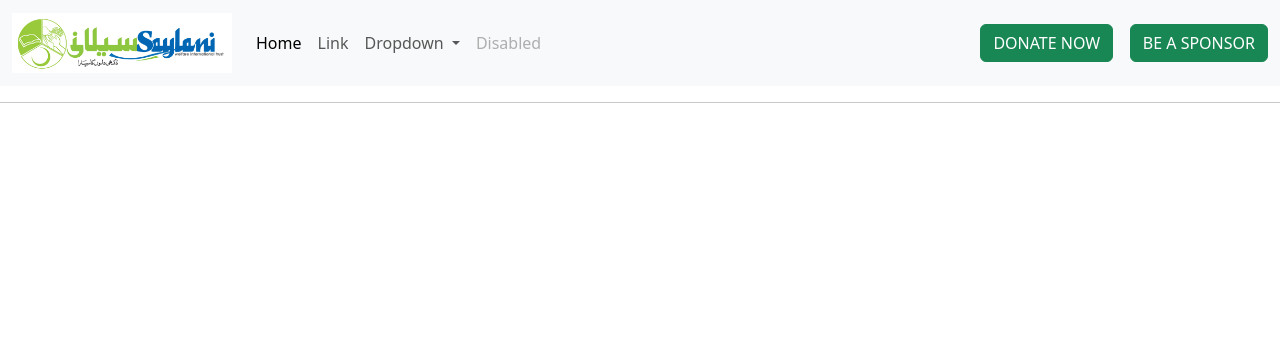
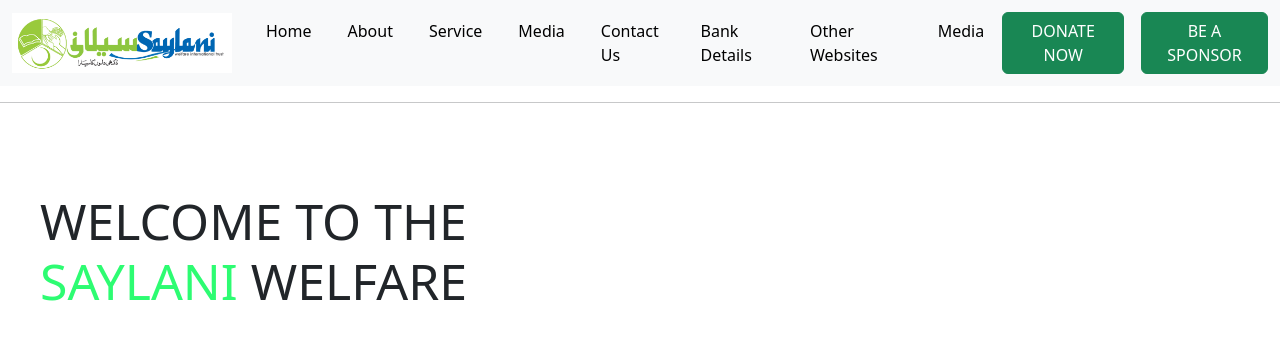
Before and after one commit to HasaanShah/Saylani-clone, a plain HTML site: page index.html in a window 1280 px wide. Drawn offline with nearby package versions, Linux system fonts and the light colour scheme.

Commit message:
add more css

```diff
--- a/index.html
+++ b/index.html
@@ -20,22 +20,30 @@
                 <a class="nav-link active" aria-current="page" href="#">Home</a>
               </li>
               <li class="nav-item">
-                <a class="nav-link" href="#">Link</a>
-              </li>
-              <li class="nav-item dropdown">
-                <a class="nav-link dropdown-toggle" href="#" role="button" data-bs-toggle="dropdown" aria-expanded="false">
-                  Dropdown
-                </a>
-                <ul class="dropdown-menu">
-                  <li><a class="dropdown-item" href="#">Action</a></li>
-                  <li><a class="dropdown-item" href="#">Another action</a></li>
-                  <li><hr class="dropdown-divider"></li>
-                  <li><a class="dropdown-item" href="#">Something else here</a></li>
-                </ul>
+                <a class="nav-link active" aria-current="page" href="#">About</a>
               </li>
               <li class="nav-item">
-                <a class="nav-link disabled" aria-disabled="true">Disabled</a>
+                <a class="nav-link active" aria-current="page" href="#">Service</a>
               </li>
+              <li class="nav-item">
+                <a class="nav-link active" aria-current="page" href="#">Media</a>
+              </li>
+              <li class="nav-item">
+                <a class="nav-link active" aria-current="page" href="#">Contact Us</a>
+              </li>
+              <li class="nav-item">
+                <a class="nav-link active" aria-current="page" href="#">Bank Details</a>
+              </li>
+              <li class="nav-item">
+                <a class="nav-link active" aria-current="page" href="#">Other Websites</a>
+              </li>
+              <li class="nav-item">
+                <a class="nav-link active" aria-current="page" href="#">Media</a>
+              </li>
+
+
+
+
             </ul>
             <form class="d-flex" role="search">
                 <button class="btn btn-success " type="submit">DONATE NOW</button> &nbsp;&nbsp;&nbsp;&nbsp;
@@ -45,5 +53,15 @@
         </div>
       </nav>
       <hr>
+
+
+
+
+
+      <!--nav-bar done. abhi body bananananaannanananananana-->
+      <br><br><br>
+          <h1>
+        WELCOME TO THE <br> <div class="color-change-effect">SAYLANI</div>  WELFARE
+      </h1>
 </body>
 </html>
--- a/style.css
+++ b/style.css
@@ -1,3 +1,17 @@
 .form-control me-2{
     font-size: 20px;
 }
+.navbar-nav > li{
+    margin-left:10px;
+    margin-right:10px;
+
+  }
+h1{
+    font-size: 50px;
+    float: left;
+    margin-left: 40px;
+}
+.color-change-effect{
+    color: rgb(45, 252, 114);
+    display: inline;
+}
```
